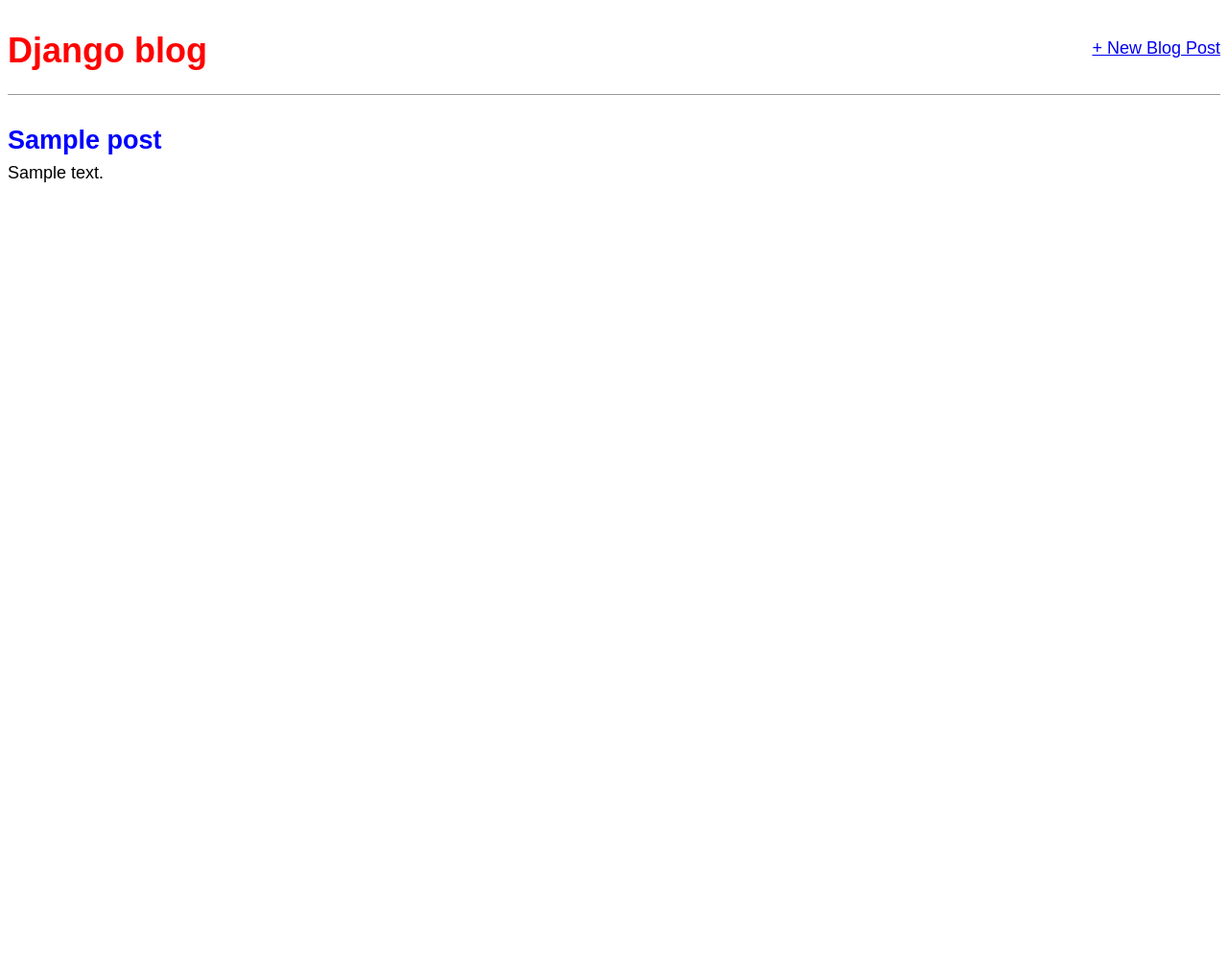
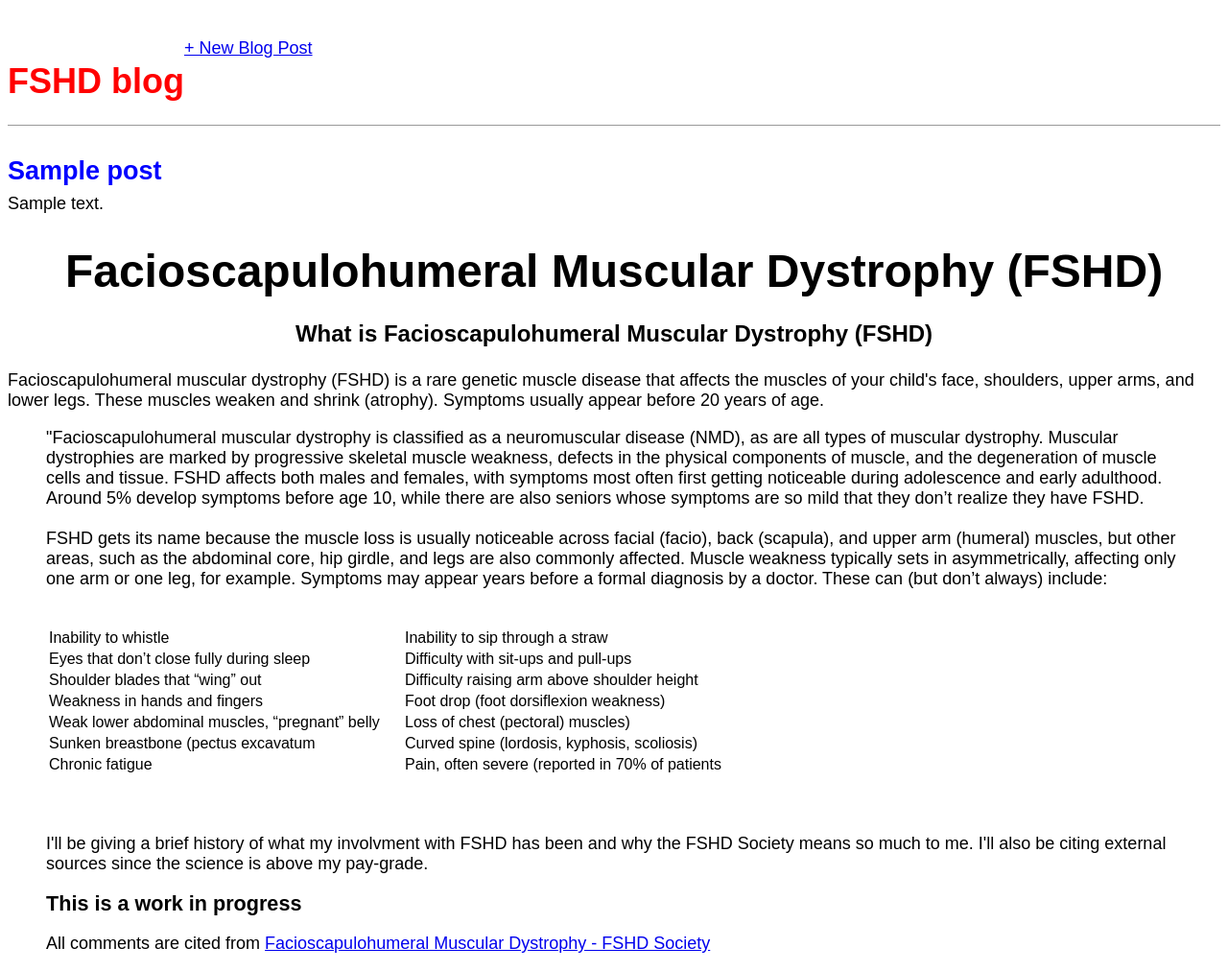
Before and after one commit to jwstout-wtamu/6325-blog, a Django app: template blog/templates/home.html in a window 1280 px wide. Shown: the whole page at 96% size. Before the commit the page ends 190 px from the top, so only its background shows below. Run offline with Django 4.2, Linux system fonts and the light colour scheme; the template is opened without the code that fills it: most values are stand-ins (such as "Sample title", 1, 10 or a date in 2020); some web fonts are replaced.

Commit message:
first commit 6325-chap6 making it cooler

```diff
--- a/blog/templates/base.html
+++ b/blog/templates/base.html
@@ -1,7 +1,7 @@
 {% load static %}
 <html>
   <head>
-    <title>Django blog</title>
+    <title>FSHD blog</title>
     <link href="https://fonts.googleapis.com/css?family=\
     Source+Sans+Pro:400" rel="stylesheet">
     <link href="{% static 'css/base.css' %}" rel="stylesheet">
@@ -9,8 +9,8 @@
   <body>
     <div>
       <header>
-        <div class="nav-left">
-          <h1><a href="{% url 'home' %}">Django blog</a></h1>
+        <div class="nav-right">
+          <h1><a href="{% url 'home' %}">FSHD blog</a></h1>
         </div>
         <div class="nav-right">
           <a href="{% url 'post_new' %}">+ New Blog Post</a>
@@ -21,3 +21,67 @@
     </div>
   </body>
 </html>
+<html>
+<style>
+h3 {
+  text-align: center;
+}
+h4 {
+  text-align: center;
+}
+</style>
+</html>
+<div class="content">
+  <h3 class="p"> <font size="+4">Facioscapulohumeral Muscular Dystrophy (FSHD)</a></h3></div></font>
+  <h4 class="p"><font size="+2">What is Facioscapulohumeral Muscular Dystrophy (FSHD)</a></h4></font>
+  <p>Facioscapulohumeral muscular dystrophy (FSHD) is a rare genetic muscle disease that affects the muscles of your child's face, shoulders, upper arms, and lower legs. These muscles weaken and shrink (atrophy). Symptoms usually appear before 20 years of age.</p>
+  <p>
+  <blockquote cite="https://www.fshdsociety.org/what-is-fshd/fshd-symptoms/">
+    "Facioscapulohumeral muscular dystrophy is classified as a neuromuscular disease (NMD), as are all types of muscular dystrophy. Muscular dystrophies are marked by progressive skeletal muscle weakness, defects in the physical components of muscle, and the degeneration of muscle cells and tissue. FSHD affects both males and females, with symptoms most often first getting noticeable during adolescence and early adulthood. Around 5% develop symptoms before age 10, while there are also seniors whose symptoms are so mild that they don’t realize they have FSHD.
+    <br></br>FSHD gets its name because the muscle loss is usually noticeable across facial (facio), back (scapula), and upper arm (humeral) muscles, but other areas, such as the abdominal core, hip girdle, and legs are also commonly affected. Muscle weakness typically sets in asymmetrically, affecting only one arm or one leg, for example. Symptoms may appear years before a formal diagnosis by a doctor. These can (but don’t always) include:</br></blockquote>
+  <blockquote cite="https://www.fshdsociety.org/what-is-fshd/fshd-symptoms/">
+  </p>
+  <br>
+  <table>
+     <tbody>
+      <tr>
+        <td>Inability to whistle&nbsp;&nbsp;&nbsp;&nbsp;&nbsp;</td>
+        <td>Inability to sip through a straw</td>
+    </tr>
+    <tr>
+      <td>Eyes that don’t close fully during sleep&nbsp;&nbsp;&nbsp;&nbsp;&nbsp;</td>
+      <td>Difficulty with sit-ups and pull-ups</td>
+    </tr>
+    <tr>
+      <td>Shoulder blades that “wing” out&nbsp;&nbsp;&nbsp;&nbsp;&nbsp;</td>
+      <td>Difficulty raising arm above shoulder height</td>
+    </tr>
+    <tr>
+      <td>Weakness in hands and fingers&nbsp;&nbsp;&nbsp;&nbsp;&nbsp;</td>
+      <td>Foot drop (foot dorsiflexion weakness)</td>
+    </tr>
+    <tr>
+      <td>Weak lower abdominal muscles, “pregnant” belly&nbsp;&nbsp;&nbsp;&nbsp;&nbsp;</td>
+      <td>Loss of chest (pectoral) muscles)</td>
+    </tr>
+    <tr>
+      <td>Sunken breastbone (pectus excavatum&nbsp;&nbsp;&nbsp;&nbsp;&nbsp;</td>
+      <td>Curved spine (lordosis, kyphosis, scoliosis)</td>
+    </tr>
+    <tr>
+      <td>Chronic fatigue&nbsp;&nbsp;&nbsp;&nbsp;&nbsp;</td>
+      <td>Pain, often severe (reported in 70% of patients</td>
+    </tr>
+    </tfoot>
+  </table
+  </blockquote>
+
+  <br>
+  </br>
+  <p>I'll be giving a brief history of what my involvment with FSHD has been and why the FSHD Society means so much to me. I'll also be citing external sources since the science is above my pay-grade. </p>
+  </body>
+  </html>
+  <footer>
+   <p><b><big>This is a work in progress</b></p></big>
+   <p>All comments are cited from <a href="https://www.fshdsociety.org/">Facioscapulohumeral Muscular Dystrophy - FSHD Society</p>
+  </footer>
```
Also changed, not shown: blog/blog/img/FSHD-Header-Logo.jpeg (added), blog/db.sqlite3, blog/templates/FSHD-Header-Logo.jpeg (added), blog/templates/home.html (line endings or trailing spaces), static/FSHD-Header-Logo.jpeg (added).
